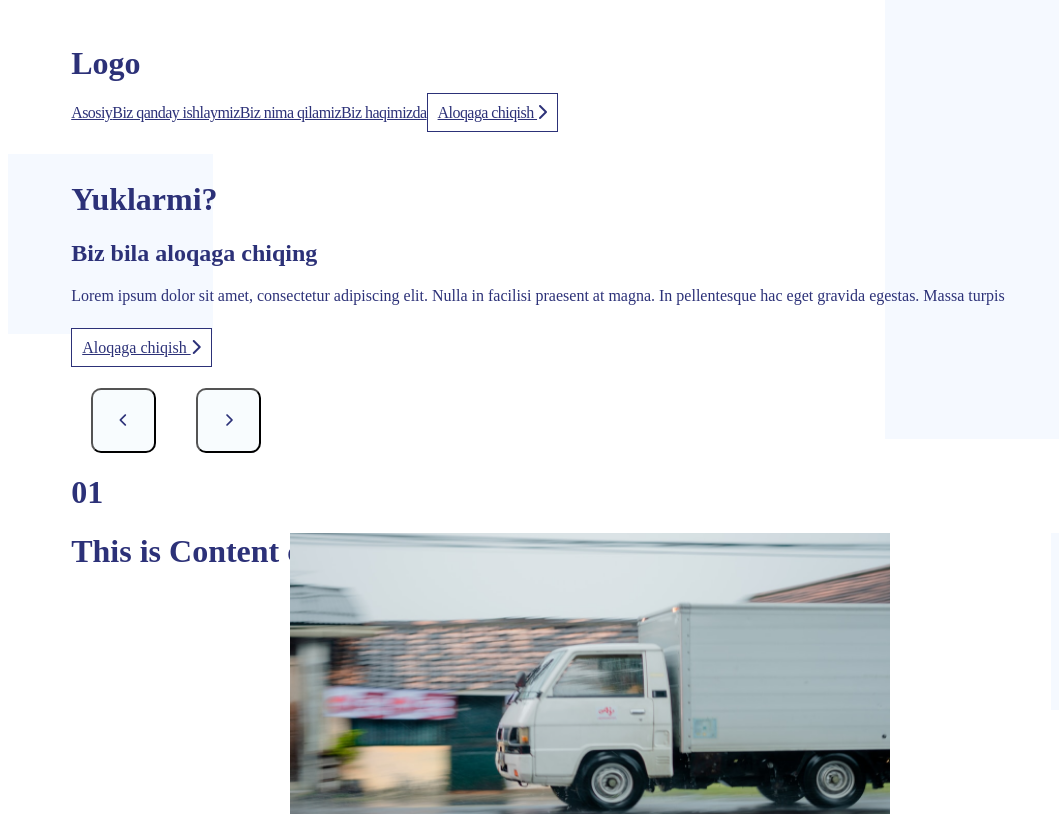
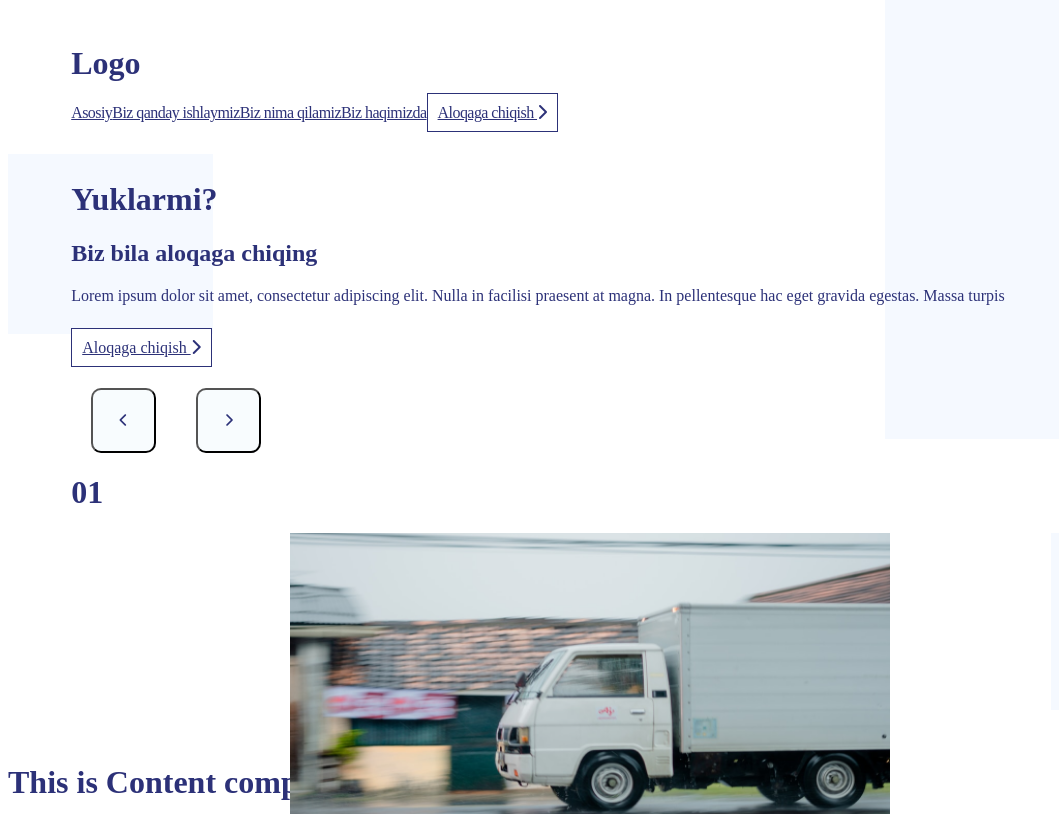
Before and after one commit to hakimov-dev/truck-service-landing, a Vue app: page / in a window 1280 px wide. Shown: the top 814 px of the page, without its empty margins (0-1059 px from the left). Built offline with nearby package versions, Linux system fonts and the light colour scheme; the HTML template or start-up script is replaced by a standard one.

Commit message:
Added class and created new style.

```diff
--- a/src/components/Content/index.vue
+++ b/src/components/Content/index.vue
@@ -1,5 +1,5 @@
 <template>
-    <div class="container">
+    <div class="main-content">
       <h1>This is Content component!</h1>
     </div>
 </template>
@@ -10,4 +10,8 @@ export default {
 }
 </script>
 
-<style scoped></style>
+<style scoped>
+.main-content{
+    margin-top:20% ;
+}
+</style>
```
